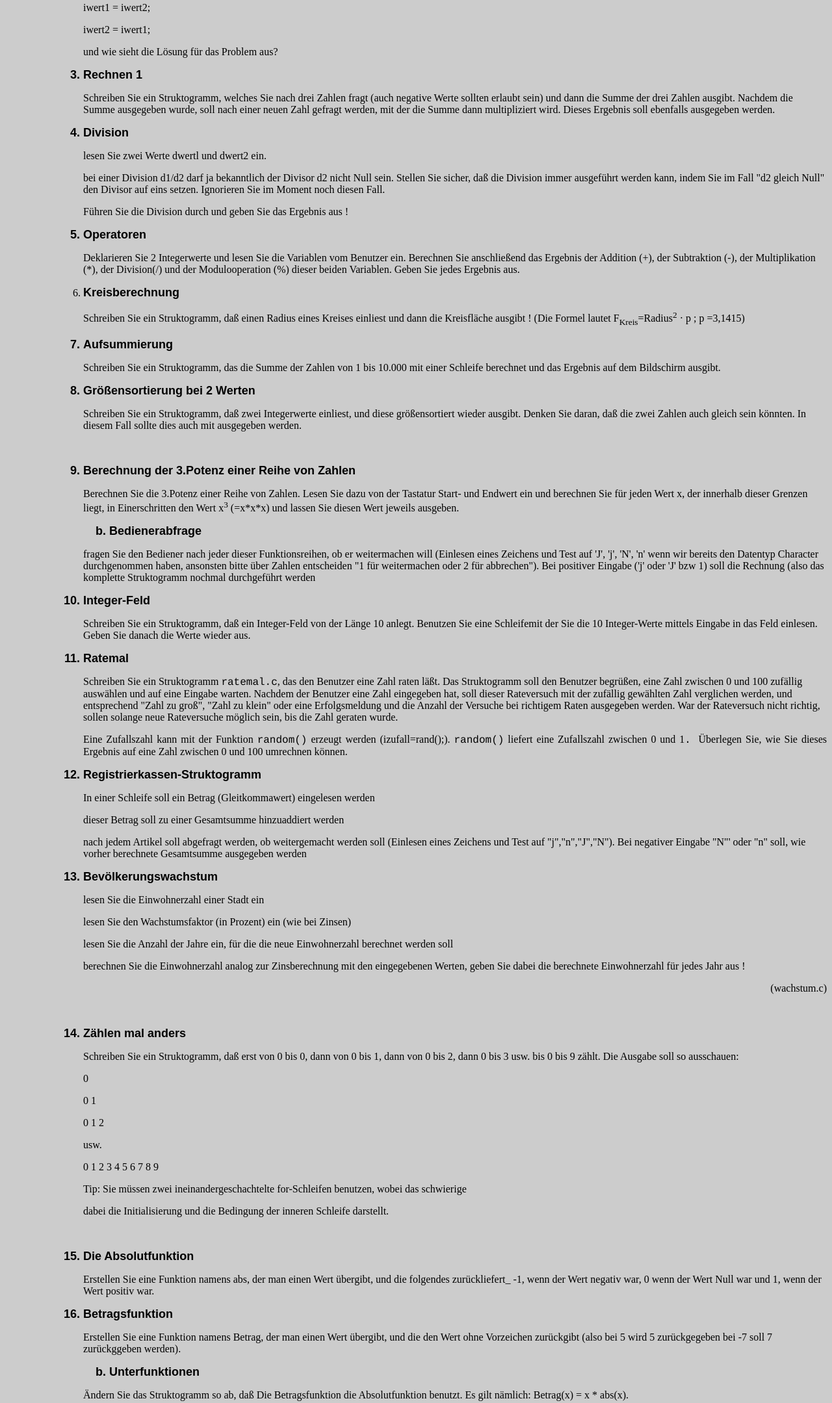
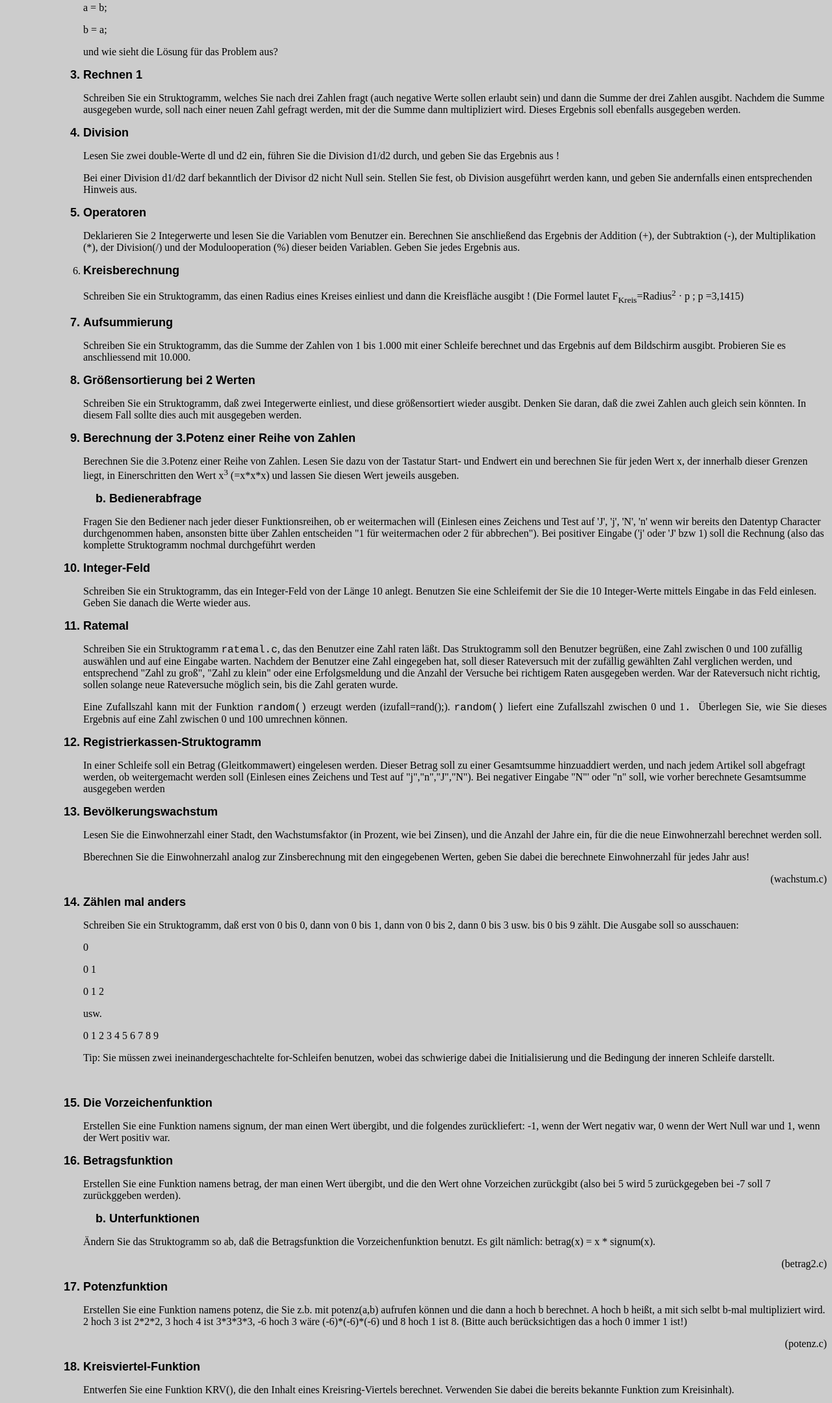
Before and after one commit to k9ert/struktor, a plain HTML site: page aufgaben.html in a window 1280 px wide. Shown: the part 181-2340 px from the top of the page at 65% size. Drawn offline with Linux system fonts and the light colour scheme.

Commit message:
Aufgaben 2, 4, 7, 15, 20 umformuliert
. Code neu strukturiert
. Variablenbezeichnungen angepasst
. A4 umformuliert
. A7 Bereich verkleinert, weil sonst zu lange
. A15 Bezeichnungen verändert
  . A16b Anpassung
. A20 Fragment zu eigenständiger, neuer Aufgabe ergänzt.
. A23c Formatierung angepasst
. Kleinere redaktionelle Veränderungen

```diff
--- a/aufgaben.html
+++ b/aufgaben.html
@@ -11,57 +11,61 @@
 
 <B><FONT FACE="Arial" SIZE=4><LI>Bildschirmausgabe</LI>
 </B></FONT><P>Schreiben Sie ein Struktogramm, das die folgende Ausgabe auf dem Bildschirm erscheinen l&auml;&szlig;t:</P>
+<FONT FACE="Courier New"><P>Guten Abend!</P>
 
-<FONT FACE="Courier New"><P>Guten Abend!</P>
+
 </FONT><B><FONT FACE="Arial" SIZE=4><LI>Variablentausch</LI>
 </B></FONT><P>In einem Struktogramm soll der Inhalt zweier gegebener int-Variablen a und b vertauscht werden. Warum funktioniert das nicht mit den beiden Anweisungen</P>
+<P>a = b;</P>
+<P>b = a;</P>
+<P>und wie sieht die L&ouml;sung f&uuml;r das Problem aus?</P>
 
-<P>iwert1 = iwert2;</P>
-<P>iwert2 = iwert1;</P>
+<B><FONT FACE="Arial" SIZE=4><LI>Rechnen 1</LI>
+</B></FONT><P>Schreiben Sie ein Struktogramm, welches Sie nach drei Zahlen fragt (auch negative Werte sollen erlaubt sein) und dann die Summe der drei Zahlen ausgibt. Nachdem die Summe ausgegeben wurde, soll nach einer neuen Zahl gefragt werden, mit der die Summe dann multipliziert wird. Dieses Ergebnis soll ebenfalls ausgegeben werden. </P>
 
-<P>und wie sieht die L&ouml;sung f&uuml;r das Problem aus?</P>
-<B><FONT FACE="Arial" SIZE=4><LI>Rechnen 1</LI>
-</B></FONT><P>Schreiben Sie ein Struktogramm, welches Sie nach drei Zahlen fragt (auch negative Werte sollten erlaubt sein) und dann die Summe der drei Zahlen ausgibt. Nachdem die Summe ausgegeben wurde, soll nach einer neuen Zahl gefragt werden, mit der die Summe dann multipliziert wird. Dieses Ergebnis soll ebenfalls ausgegeben werden. </P>
 <B><FONT FACE="Arial" SIZE=4><LI>Division</LI>
-</B></FONT><P>lesen Sie zwei Werte dwertl und dwert2 ein.</P>
-<P>bei einer Division d1/d2 darf ja bekanntlich der Divisor d2 nicht Null sein. Stellen Sie sicher, da&szlig; die Division immer ausgef&uuml;hrt werden kann, indem Sie im Fall "d2 gleich Null" den Divisor auf eins setzen. Ignorieren Sie im Moment noch diesen Fall.</P>
-<P>F&uuml;hren Sie die Division durch und geben Sie das Ergebnis aus !</P>
+</B></FONT><P>Lesen Sie zwei double-Werte dl und d2 ein, f&uuml;hren Sie die Division d1/d2 durch, und geben Sie das Ergebnis aus !</P>
+<P>Bei einer Division d1/d2 darf bekanntlich der Divisor d2 nicht Null sein. Stellen Sie fest, ob Division ausgef&uuml;hrt werden kann, und geben Sie andernfalls einen entsprechenden Hinweis aus.</P>
+
 <B><FONT FACE="Arial" SIZE=4><LI>Operatoren</LI>
 </B></FONT><P>Deklarieren Sie 2 Integerwerte und lesen Sie die Variablen vom Benutzer ein. Berechnen Sie anschlie&szlig;end das Ergebnis der Addition (+), der Subtraktion (-), der Multiplikation (*), der Division(/) und der Modulooperation (%) dieser beiden Variablen. Geben Sie jedes Ergebnis aus.</P>
 <LI><A NAME="_Ref493498246"><B><FONT FACE="Arial" SIZE=4>Kreisberechnung</A></LI>
-</B></FONT><P>Schreiben Sie ein Struktogramm, da&szlig; einen Radius eines Kreises einliest und dann die Kreisfl&auml;che ausgibt ! (Die Formel lautet F<SUB>Kreis</SUB>=Radius<SUP>2</SUP> <FONT FACE="Symbol">&#183;</FONT>
+
+
+</B></FONT><P>Schreiben Sie ein Struktogramm, das einen Radius eines Kreises einliest und dann die Kreisfl&auml;che ausgibt ! (Die Formel lautet F<SUB>Kreis</SUB>=Radius<SUP>2</SUP> <FONT FACE="Symbol">&#183;</FONT>
  <FONT FACE="Symbol">&#112;</FONT>
  ; <FONT FACE="Symbol">&#112;</FONT>
 =3,1415)</P>
+
 <B><FONT FACE="Arial" SIZE=4><LI>Aufsummierung</LI>
-</B></FONT><P>Schreiben Sie ein Struktogramm, das die Summe der Zahlen von 1 bis 10.000 mit einer Schleife berechnet und das Ergebnis auf dem Bildschirm ausgibt.</P>
+</B></FONT><P>Schreiben Sie ein Struktogramm, das die Summe der Zahlen von 1 bis 1.000 mit einer Schleife berechnet und das Ergebnis auf dem Bildschirm ausgibt. Probieren Sie es anschliessend mit 10.000.</P>
+
 <B><FONT FACE="Arial" SIZE=4><LI>Gr&ouml;&szlig;ensortierung bei 2 Werten</LI>
 </B></FONT><P>Schreiben Sie ein Struktogramm, da&szlig; zwei Integerwerte einliest, und diese gr&ouml;&szlig;ensortiert wieder ausgibt. Denken Sie daran, da&szlig; die zwei Zahlen auch gleich sein k&ouml;nnten. In diesem Fall sollte dies auch mit ausgegeben werden.</P>
 
-<P>&nbsp;</P>
 <B><FONT FACE="Arial" SIZE=4><LI>Berechnung der 3.Potenz einer Reihe von Zahlen </LI>
 </B></FONT><P>Berechnen Sie die 3.Potenz einer Reihe von Zahlen. Lesen Sie dazu von der Tastatur Start- und Endwert ein und berechnen Sie f&uuml;r jeden Wert x, der innerhalb dieser Grenzen liegt, in Einerschritten den Wert x<SUP>3</SUP> (=x*x*x) und lassen Sie diesen Wert jeweils ausgeben.</P>
 <OL START=2 TYPE="a">
 
 <B><FONT FACE="Arial" SIZE=4><LI>Bedienerabfrage</LI></OL>
 
-</B></FONT><P>fragen Sie den Bediener nach jeder dieser Funktionsreihen, ob er weitermachen will (Einlesen eines Zeichens und Test auf 'J', 'j', 'N', 'n' wenn wir bereits den Datentyp Character durchgenommen haben, ansonsten bitte &uuml;ber Zahlen entscheiden "1 f&uuml;r weitermachen oder 2 f&uuml;r abbrechen"). Bei positiver Eingabe ('j' oder 'J' bzw 1) soll die Rechnung (also das komplette Struktogramm nochmal durchgef&uuml;hrt werden</P>
+</B></FONT><P>Fragen Sie den Bediener nach jeder dieser Funktionsreihen, ob er weitermachen will (Einlesen eines Zeichens und Test auf 'J', 'j', 'N', 'n' wenn wir bereits den Datentyp Character durchgenommen haben, ansonsten bitte &uuml;ber Zahlen entscheiden "1 f&uuml;r weitermachen oder 2 f&uuml;r abbrechen"). Bei positiver Eingabe ('j' oder 'J' bzw 1) soll die Rechnung (also das komplette Struktogramm nochmal durchgef&uuml;hrt werden</P>
+
 <B><FONT FACE="Arial" SIZE=4><LI>Integer-Feld</LI>
-</B></FONT><P>Schreiben Sie ein Struktogramm, da&szlig; ein Integer-Feld von der L&auml;nge 10 anlegt. Benutzen Sie eine Schleifemit der Sie die 10 Integer-Werte mittels Eingabe in das Feld einlesen. Geben Sie danach die Werte wieder aus.</P>
+</B></FONT><P>Schreiben Sie ein Struktogramm, das ein Integer-Feld von der L&auml;nge 10 anlegt. Benutzen Sie eine Schleifemit der Sie die 10 Integer-Werte mittels Eingabe in das Feld einlesen. Geben Sie danach die Werte wieder aus.</P>
+
 <B><FONT FACE="Arial" SIZE=4><LI>Ratemal</LI>
 </B></FONT><P>Schreiben Sie ein Struktogramm <FONT FACE="Courier">ratemal.c</FONT>, das den Benutzer eine Zahl raten l&auml;&szlig;t. Das Struktogramm soll den Benutzer begr&uuml;&szlig;en, eine Zahl zwischen 0 und 100 zuf&auml;llig ausw&auml;hlen und auf eine Eingabe warten. Nachdem der Benutzer eine Zahl eingegeben hat, soll dieser Rateversuch mit der zuf&auml;llig gew&auml;hlten Zahl verglichen werden, und entsprechend &quot;Zahl zu gro&szlig;&quot;, &quot;Zahl zu klein&quot; oder eine Erfolgsmeldung und die Anzahl der Versuche bei richtigem Raten ausgegeben werden. War der Rateversuch nicht richtig, sollen solange neue Rateversuche m&ouml;glich sein, bis die Zahl geraten wurde. </P>
 <P ALIGN="JUSTIFY">Eine Zufallszahl kann mit der Funktion <FONT FACE="Courier">random()</FONT> erzeugt werden (izufall=rand();). <FONT FACE="Courier">random()</FONT> liefert eine Zufallszahl zwischen 0 und 1<FONT FACE="Courier">. </FONT>&Uuml;berlegen Sie, wie Sie dieses Ergebnis auf eine Zahl zwischen 0 und 100 umrechnen k&ouml;nnen.</P>
+
 <B><FONT FACE="Arial" SIZE=4><LI>Registrierkassen-Struktogramm</LI>
-</B></FONT><P>In einer Schleife soll ein Betrag (Gleitkommawert) eingelesen werden</P>
-<P>dieser Betrag soll zu einer Gesamtsumme hinzuaddiert werden</P>
-<P>nach jedem Artikel soll abgefragt werden, ob weitergemacht werden soll (Einlesen eines Zeichens und Test auf "j","n","J","N"). Bei negativer Eingabe "N"' oder  "n" soll, wie vorher berechnete Gesamtsumme ausgegeben werden</P>
+</B></FONT><P>In einer Schleife soll ein Betrag (Gleitkommawert) eingelesen werden. Dieser Betrag soll zu einer Gesamtsumme hinzuaddiert werden, und nach jedem Artikel soll abgefragt werden, ob weitergemacht werden soll (Einlesen eines Zeichens und Test auf "j","n","J","N"). Bei negativer Eingabe "N"' oder  "n" soll, wie vorher berechnete Gesamtsumme ausgegeben werden</P>
+
 <B><FONT FACE="Arial" SIZE=4><LI>Bev&ouml;lkerungswachstum</LI>
-</B></FONT><P>lesen Sie die Einwohnerzahl einer Stadt ein</P>
-<P>lesen Sie den Wachstumsfaktor (in Prozent) ein (wie bei Zinsen)</P>
-<P>lesen Sie die Anzahl der Jahre ein, f&uuml;r die die neue Einwohnerzahl berechnet werden soll</P>
-<P>berechnen Sie die Einwohnerzahl analog zur Zinsberechnung mit den eingegebenen Werten, geben Sie dabei die berechnete Einwohnerzahl f&uuml;r jedes Jahr aus !</P>
+</B></FONT><P>Lesen Sie die Einwohnerzahl einer Stadt, den Wachstumsfaktor (in Prozent, wie bei Zinsen), und die Anzahl der Jahre ein, f&uuml;r die die neue Einwohnerzahl berechnet werden soll.</P>
+<P>Bberechnen Sie die Einwohnerzahl analog zur Zinsberechnung mit den eingegebenen Werten, geben Sie dabei die berechnete Einwohnerzahl f&uuml;r jedes Jahr aus!</P>
 <P ALIGN="RIGHT">(wachstum.c)</P>
-<P>&nbsp;</P>
+
 <B><FONT FACE="Arial" SIZE=4><LI>Z&auml;hlen mal anders</LI>
 </B></FONT><P>Schreiben Sie ein Struktogramm, da&szlig; erst von 0 bis 0, dann von 0 bis 1, dann von 0 bis 2, dann 0 bis 3 usw. bis 0 bis 9 z&auml;hlt. Die Ausgabe soll  so ausschauen:</P>
 <P>0</P>
@@ -69,23 +73,26 @@
 <P>0 1 2</P>
 <P>usw.</P>
 <P>0 1 2 3 4 5 6 7 8 9</P>
-<P>Tip: Sie m&uuml;ssen zwei ineinandergeschachtelte for-Schleifen benutzen, wobei das schwierige </P>
-<P>dabei die Initialisierung und die Bedingung der inneren Schleife darstellt.</P>
+<P>Tip: Sie m&uuml;ssen zwei ineinandergeschachtelte for-Schleifen benutzen, wobei das schwierige dabei die Initialisierung und die Bedingung der inneren Schleife darstellt.</P>
 <P ALIGN="RIGHT"></P>
 <P ALIGN="RIGHT">&nbsp;</P>
-<B><FONT FACE="Arial" SIZE=4><LI>Die Absolutfunktion</LI>
-</B></FONT><P>Erstellen Sie eine Funktion namens abs, der man einen Wert &uuml;bergibt, und die folgendes zur&uuml;ckliefert_ -1, wenn der Wert negativ war, 0 wenn der Wert Null war und 1, wenn der Wert positiv war.</P>
+
+<B><FONT FACE="Arial" SIZE=4><LI>Die Vorzeichenfunktion</LI>
+</B></FONT><P>Erstellen Sie eine Funktion namens signum, der man einen Wert &uuml;bergibt, und die folgendes zur&uuml;ckliefert: -1, wenn der Wert negativ war, 0 wenn der Wert Null war und 1, wenn der Wert positiv war.</P>
+
 <B><FONT FACE="Arial" SIZE=4><LI>Betragsfunktion</LI>
-</B></FONT><P>Erstellen Sie eine Funktion namens Betrag, der man einen Wert &uuml;bergibt, und die den Wert ohne Vorzeichen zur&uuml;ckgibt (also bei 5 wird 5 zur&uuml;ckgegeben bei -7 soll 7 zur&uuml;ckggeben werden).</P>
+</B></FONT><P>Erstellen Sie eine Funktion namens betrag, der man einen Wert &uuml;bergibt, und die den Wert ohne Vorzeichen zur&uuml;ckgibt (also bei 5 wird 5 zur&uuml;ckgegeben bei -7 soll 7 zur&uuml;ckggeben werden).</P>
 <OL START=2 TYPE="a">
 
 <B><FONT FACE="Arial" SIZE=4><LI>Unterfunktionen</LI></OL>
 
-</B></FONT><P>&Auml;ndern Sie das Struktogramm so ab, da&szlig; Die Betragsfunktion die Absolutfunktion benutzt. Es gilt n&auml;mlich: Betrag(x) = x * abs(x). </P>
+</B></FONT><P>&Auml;ndern Sie das Struktogramm so ab, da&szlig; die Betragsfunktion die Vorzeichenfunktion benutzt. Es gilt n&auml;mlich: betrag(x) = x * signum(x). </P>
 <P ALIGN="RIGHT">(betrag2.c)</P>
+
 <B><FONT FACE="Arial" SIZE=4><LI>Potenzfunktion</LI>
-</B></FONT><P>Erstellen Sie eine Funktion namens potenz, die Sie z.b. mit potenz(a,b) aufrufen k&ouml;nnen und die dann a hoch b berechnet. A hoch b hei&szlig;t, a mit sich selbt b-mal multipliziert wird. 2 hoch 3 ist 2*2*2, 3 hoch 4 ist 3*3*3*3, -6 hoch 3 w&auml;re (-6)*(-6)*(-6) und 8 hoch 1 ist 8. (Bitte auch ber&uuml;cksichtigen das a hoch 0 immer 1 ist !)</P>
+</B></FONT><P>Erstellen Sie eine Funktion namens potenz, die Sie z.b. mit potenz(a,b) aufrufen k&ouml;nnen und die dann a hoch b berechnet. A hoch b hei&szlig;t, a mit sich selbt b-mal multipliziert wird. 2 hoch 3 ist 2*2*2, 3 hoch 4 ist 3*3*3*3, -6 hoch 3 w&auml;re (-6)*(-6)*(-6) und 8 hoch 1 ist 8. (Bitte auch ber&uuml;cksichtigen das a hoch 0 immer 1 ist!)</P>
 <P ALIGN="RIGHT">(potenz.c)</P>
+
 <B><FONT FACE="Arial" SIZE=4><LI>Kreisviertel-Funktion </LI>
 </B></FONT><P>Entwerfen Sie eine Funktion KRV(), die den Inhalt eines Kreisring-Viertels berechnet. Verwenden Sie dabei die bereits bekannte Funktion zum Kreisinhalt).</P>
 
@@ -95,18 +102,20 @@
 <P>Um dem DAU keine Chance zu geben, mu&szlig; in der Funktion KRV() sichergestellt werden, da&szlig; der Radius rA auch wirklich gr&ouml;&szlig;er als der Radius rI ist.</P>
 <P ALIGN="RIGHT">(Kreisviertel.c)</P>
 
-<P>&nbsp;</P>
-<P></P>
 <B><FONT FACE="Arial" SIZE=4><LI>Rekursive Fibonacci-Kette </LI>
 </B></FONT><P>Implementieren Sie die rekursive Rechenvorschrift der Fibonacci-Zahlen  mit einer rekursiven C-Funktion namens FIB().  Die Rechenvorschrift lautet:</P>
 
 <P>FIB (0) = 1</P>
 <P>FIB (1) = 1</P>
 <P>FIB (n) = FIB (n-1) + FIB (n-2)</P>
+<P>Lassen Sie einen Wert m vom Benutzer eingeben und geben Sie alle Fibonacci-Zahlen FIB(0) bis FIB(m) aus.</P>
 
-<P>Lassen Sie einen Wert m vom Benutzer eingeben und geben Sie alle Fibonacci-Zahlen FIB(0) bis FIB(m) aus.</P>
+<B><FONT FACE="Arial" SIZE=4><LI>Quadratische Gleichung</LI>
+</B></FONT><P>Implementieren Sie sog. Mitternachtsformel zur Lösung der quadratischen Gleichung
+a x² + bx + c = 0, wobei die Werte für a, b, c eingelesen werden sollen.</P>
+<P>Die Rechenvorschrift lautet x = (-b +- sqrt(b²-4ac))/(2a)</P>
 <P>Das Struktogramm soll entweder beide L&ouml;sungen ausgeben oder - falls durch Null zu dividieren oder die Wurzel aus einer negativen Zahl zu ziehen w&auml;re - eine entsprechende Meldung.</P>
-<P>&nbsp;</P>
+
 <B><FONT FACE="Arial" SIZE=4><LI>Sternchenmuster</LI>
 </B></FONT><P>Entwickeln sie Struktogramme, die die angegebenen Sternchenmuster auf m&ouml;glichst einfache Weise unter Benutzung von Z&auml;hlschleifen ausdrucken (Die F&auml;lle 4 bis 8 sind Flei&szlig;aufgaben):</P>
 
@@ -188,12 +197,12 @@
 </TABLE>
 
 <B><FONT FACE="Arial" SIZE=4><LI>Mini-Taschenrechner</LI>
-</B></FONT><P>lesen Sie zwei Gleitkomrna-Werte ein</P>
-<P>lesen Sie einen Operator ein. Stellen Sie sicher, da&szlig; dies ein g&uuml;ltiger Operator ist (Test auf +,-,*,/,%, bei  Fehleingabe Wiederholung der Operator-Eingabe)</P>
-<P>f&uuml;hren Sie die Rechnung in Abh&auml;ngigkeit des Operators durch. Beachten Sie dabei auch, da&szlig; die Division durch Null nicht definiert ist (siebe Aufgabe 1)</P>
-<P>Geben Sie dem Bediener die M&ouml;glichkeit zur Wiederholung der Rechnung</P>
+</B></FONT><P>Lesen Sie zwei Gleitkomaa-Werte und einen Operator ein. Stellen Sie sicher, da&szlig; dies ein g&uuml;ltiger Operator ist (Test auf +,-,*,/,%, bei  Fehleingabe Wiederholung der Operator-Eingabe).</P>
+<P>F&uuml;hren Sie die Rechnung in Abh&auml;ngigkeit des Operators durch. Beachten Sie dabei auch, da&szlig; die Division durch Null nicht definiert ist (siehe Aufgabe "Rechnen 1" oben).</P>
+<P>Geben Sie dem Bediener die M&ouml;glichkeit zur Wiederholung der Rechnung.</P>
+
 <B><FONT FACE="Arial" SIZE=4><LI>Kaffeemaschine</LI>
-</B></FONT><P>Struktogrammieren Sie eine virtuelle Kaffeemaschine. &Uuml;ber ein Men&uuml; sollten verschiedene Kaffesorten zur Auswahl angeboten werden. Nach dem der Benutzer einen Kaffee ausgesucht hat, mu&szlig; er Das Geld einwerfen. Bieten Sie hierzu wieder per Men&uuml; die M&ouml;glichkeit, verschiedene M&uuml;nzen einzuwerfen. Nachdem der Betrag erreicht bzw. &uuml;berschritten ist, soll der Kaffee ausgegeben werden ("Hier ist Ihr Capucino mit extra Zucker!") und das R&uuml;ckgeld in entsprechenden M&uuml;nzen zur&uuml;ckgegeben werden. &Uuml;berlegen Sie zun&auml;chst selber wie das Gesamtprojekt angegangen werden k&ouml;nnte. Zerteilen Sie dazu die Gesamtaufgabe in Unteraufgaben. In den n&auml;chsten Aufgaben wird, falls Ihnen das Projekt zu umfangreich ist, mittels Teilaufgaben das Projekt schrittweise zusammengef&uuml;gt.</P>
+</B></FONT><P>Struktogrammieren Sie eine virtuelle Kaffeemaschine. &Uuml;ber ein Men&uuml; sollten verschiedene Kaffesorten zur Auswahl angeboten werden. Nach dem der Benutzer einen Kaffee ausgesucht hat, mu&szlig; er Das Geld einwerfen. Bieten Sie hierzu wieder per Men&uuml; die M&ouml;glichkeit, verschiedene M&uuml;nzen einzuwerfen. Nachdem der Betrag erreicht bzw. &uuml;berschritten ist, soll der Kaffee ausgegeben werden ("Hier ist Ihr Capuccino mit extra Zucker!") und das R&uuml;ckgeld in entsprechenden M&uuml;nzen zur&uuml;ckgegeben werden. &Uuml;berlegen Sie zun&auml;chst selber wie das Gesamtprojekt angegangen werden k&ouml;nnte. Zerteilen Sie dazu die Gesamtaufgabe in Unteraufgaben. In den n&auml;chsten Aufgaben wird, falls Ihnen das Projekt zu umfangreich ist, mittels Teilaufgaben das Projekt schrittweise zusammengef&uuml;gt.</P>
 <B><P>Flei&szlig;aufgabe:</B> Erstellen Sie auch noch einen Konfigurationsmen&uuml;punkt, mit Passwortabfrage, in dem Sie unterschiedliche Preise f&uuml;r die verschiedenen Kaffeesorten festgelegt werden k&ouml;nnen. Unter anderem k&ouml;nnte hier evtl. auch eine Auff&uuml;llung der M&uuml;nzreserven (bzw. Kaffee, Milch, Zucker)  vorgenommen werden.</P>
 <OL START=2 TYPE="a">
 
@@ -210,12 +219,13 @@
 <B><FONT FACE="Arial" SIZE=4><LI>Funktion zum Vergleich von Werten</LI>
 </B></FONT><P>Struktogrammieren Sie eine Funktion mit drei Integer-Parametern, die die Parameter auf Gleichheit &uuml;berpr&uuml;ft. Sind alle Zahlen verschieden wird "0" zur&uuml;ckgegeben. "1" falls 2 Zahlen gleich sind und "2" wenn alle 3 Zahlen gleich sind.</P>
 <P ALIGN="RIGHT">(test.c)</P>
+
 <B><FONT FACE="Arial" SIZE=4><LI>Einarmiger Bandit</LI></OL>
-</OL>
-</OL>
-</OL>
-
 </B></FONT><P>Simulieren Sie mithilfe der beiden obigen Funktionen einen einarmigen Banditen. Er sollte ein Konto aufweisen, f&uuml;r jedes Spiel einen Betrag vom Konto abbuchen und je nach den Ausgabewerten Gewinnbetr&auml;ge gutschreiben und entsprechende Meldungen ausgeben.</P>
 
 <P>Flei&szlig;aufgabe: Ihr Auftraggeber m&ouml;chte pro Spiel im Durchschnitt 10 Pf Gewinn machen. Ein Spiel soll auf jeden Fall 30 Pf kosten. Die Gewinnaussch&uuml;ttung bei 2 gleichen Zahlen ist allerdings noch unklar. Die Gewinnaussch&uuml;ttung bei 3 gleichen Zahlen soll das 5 fache der Gewinnaussch&uuml;ttung f&uuml;r 2 gleiche Zahlen betragen. Berechnen Sie dies mit Hilfe eines Struktogrammes, da&szlig; nach jeweils 100 Durchl&auml;ufen die Gewinnaussch&uuml;ttung nach oben bzw unten korrigiert.</P></BODY>
 </HTML>
+
+</OL>
+</OL>
+</OL>
```
